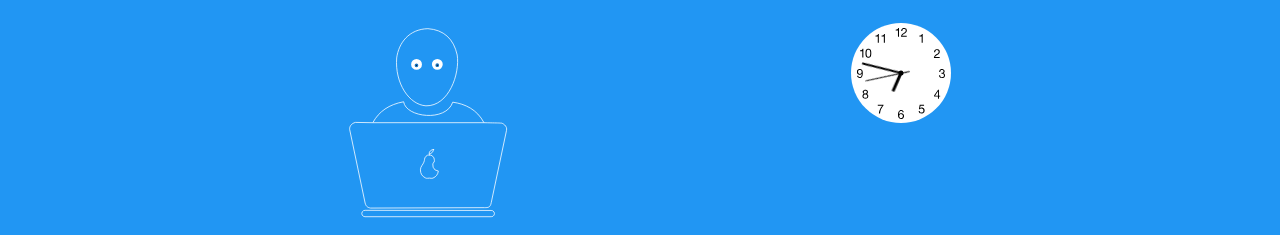
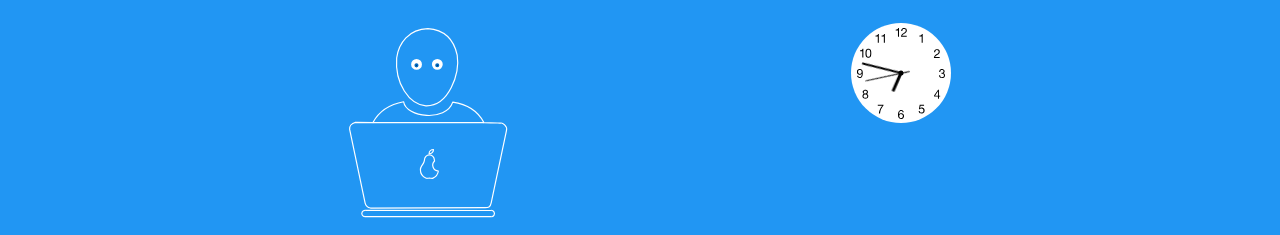
Before and after one commit to emeraldjava/MyGatsbyBlog, a Gatsby site: page / in a window 1280 px wide. Shown: the top 235 px of the page. Built offline with nearby package versions, Linux system fonts and the light colour scheme; Gatsby itself is replaced by a stand-in of ours; some packages are replaced by stand-ins of ours.

Commit message:
update dev svg

```diff
--- a/src/components/header.js
+++ b/src/components/header.js
@@ -47,11 +47,11 @@ const Header = ({ siteTitle }) => (
             stroke="#fff"
             stroke-linecap="round"
             stroke-linejoin="round"
-            stroke-width="13.865"
+            stroke-width="20.798"
             color="#000"
           >
             <path
-              stroke-width=".52922705"
+              stroke-width=".79385966"
               d="M70.766 85.67a2.963 2.963 0 0 0-2.978 2.91 2.853 2.853 0 0 0 2.978-2.91zM68.013 89.32a.385.385 0 0 0-.039.001 3.337 3.337 0 0 0-3.296 3.333c0 .154-.057.423-.144.73-.085.3-.195.628-.292.9-.3.846-.865 1.566-1.374 2.363-.507.795-.953 1.676-.953 2.816a6.102 6.102 0 0 0 3.617 5.573c.418.186.848.178 1.257.14.409-.038.813-.105 1.224-.105.404 0 .803.068 1.207.107.404.04.83.052 1.244-.13a6.106 6.106 0 0 0 3.598-4.806 3.918 3.918 0 0 1-2.547-6.775c-.008-.028-.018-.056-.025-.084-.086-.305-.143-.574-.143-.729a3.338 3.338 0 0 0-3.335-3.335z"
             />
           </g>
@@ -60,26 +60,26 @@ const Header = ({ siteTitle }) => (
               fill="none"
               stroke="#fff"
               stroke-linejoin="round"
-              stroke-width=".529"
+              stroke-width=".794"
               d="M50.554 53.351c-9.912 1.774-16.766 6.605-20.883 14.174l-11.812-.189c-2.714.668-4.08 2.818-3.874 4.725l10.489 49.893c.732 2.788 2.217 3.068 3.685 3.402l77.296-.284c2.127-.043 3.798.104 4.442-3.401l10.3-48.76c.944-3.198-2.917-5.428-3.97-5.102.443-.095-7.496-.19-11.244-.284-4.79-9.074-12.86-12.72-21.167-13.89-4.58 13.62-31.759 10.324-33.262-.284z"
             />
             <path
               fill="none"
               stroke="#fff"
-              stroke-width=".529"
+              stroke-width=".794"
               d="M66.996 3.836c-12.92.33-19.772 9.714-21.166 19.844-1.292 17.213 8.515 31.72 19.843 32.412 15.624.303 23.052-21.901 21.167-34.396-2.427-11.08-9.124-17.096-19.844-17.86z"
             />
             <path
               fill="none"
               stroke="#fff"
               stroke-linejoin="round"
-              stroke-width=".529"
+              stroke-width=".794"
               d="M24.367 131.203a2.162 2.162 0 0 1-1.878-1.115 2.162 2.162 0 0 1 .051-2.183 2.162 2.162 0 0 1 1.93-1.024M109.81 126.975a2.117 2.117 0 0 1 1.934.995 2.117 2.117 0 0 1 .038 2.173 2.117 2.117 0 0 1-1.897 1.062"
             />
             <path
               fill="none"
               stroke="#fff"
-              stroke-width=".529"
+              stroke-width=".794"
               d="M24.47 126.881l85.34.094M24.367 131.203l85.518.002M29.671 67.525h75.312"
             />
             <path
@@ -93,8 +93,8 @@ const Header = ({ siteTitle }) => (
               cx="59.295"
               cy="28.074"
               r="2.882"
-              fill="#ffffff"
-              stroke="#ffffff"
+              fill="#fff"
+              stroke="#fff"
               stroke-linejoin="round"
               stroke-width="1.587"
             />
@@ -102,8 +102,8 @@ const Header = ({ siteTitle }) => (
               cx="73.375"
               cy="27.98"
               r="2.882"
-              fill="#ffffff"
-              stroke="#ffffff"
+              fill="#fff"
+              stroke="#fff"
               stroke-linejoin="round"
               stroke-width="1.587"
             />
@@ -113,8 +113,7 @@ const Header = ({ siteTitle }) => (
               r=".85"
               stroke="#0069c0"
               stroke-linejoin="round"
-              stroke-width=".794"
-              opacity=".9"
+              stroke-width="1.058"
             />
             <circle
               cx="73.327"
@@ -122,11 +121,11 @@ const Header = ({ siteTitle }) => (
               r=".85"
               stroke="#0069c0"
               stroke-linejoin="round"
-              stroke-width=".794"
-              opacity=".9"
+              stroke-width="1.058"
             />
           </g>
         </svg>
+
         <Clock />
       </HeaderSceneDiv>
       <h1>
```
Also changed, not shown: src/images/atDesk_plain_opt.svg (added).
